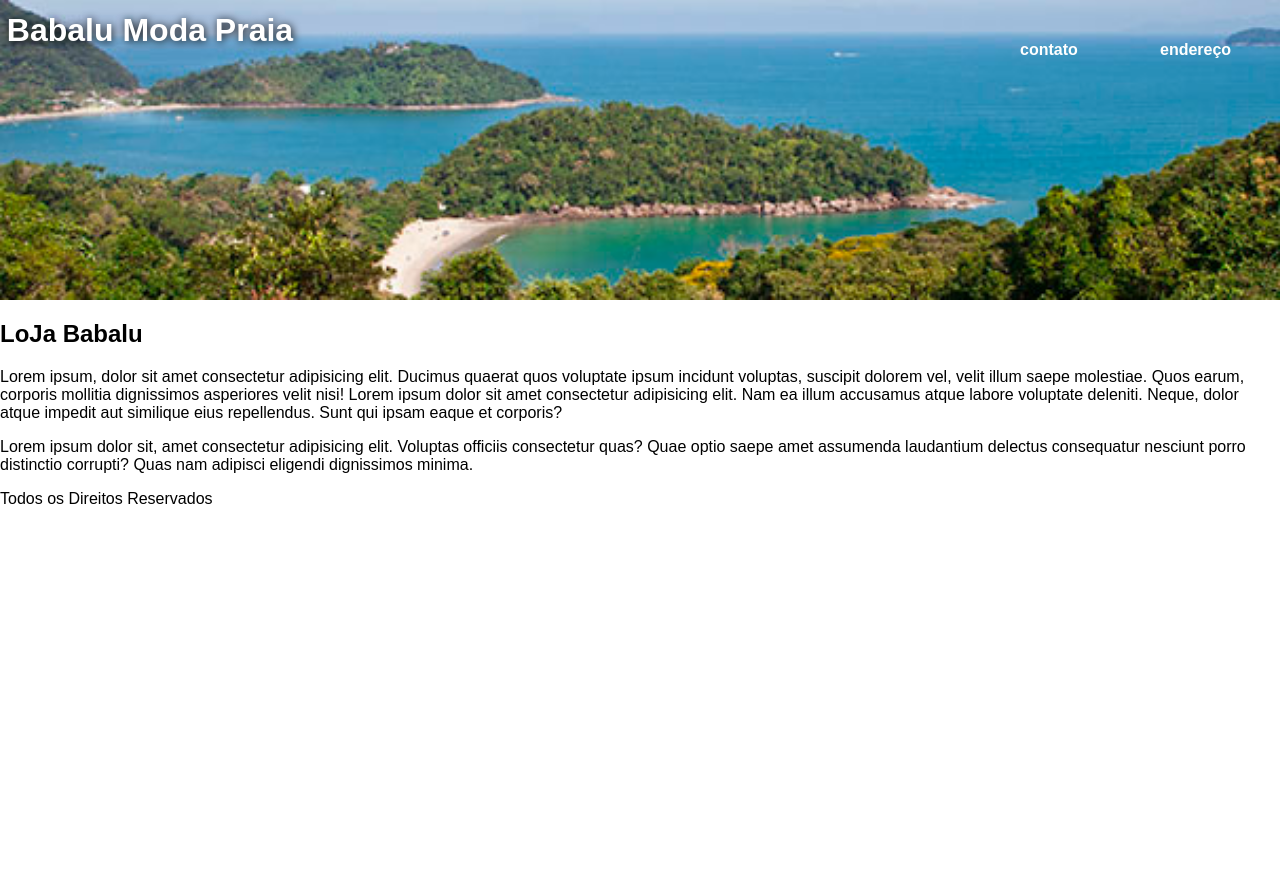
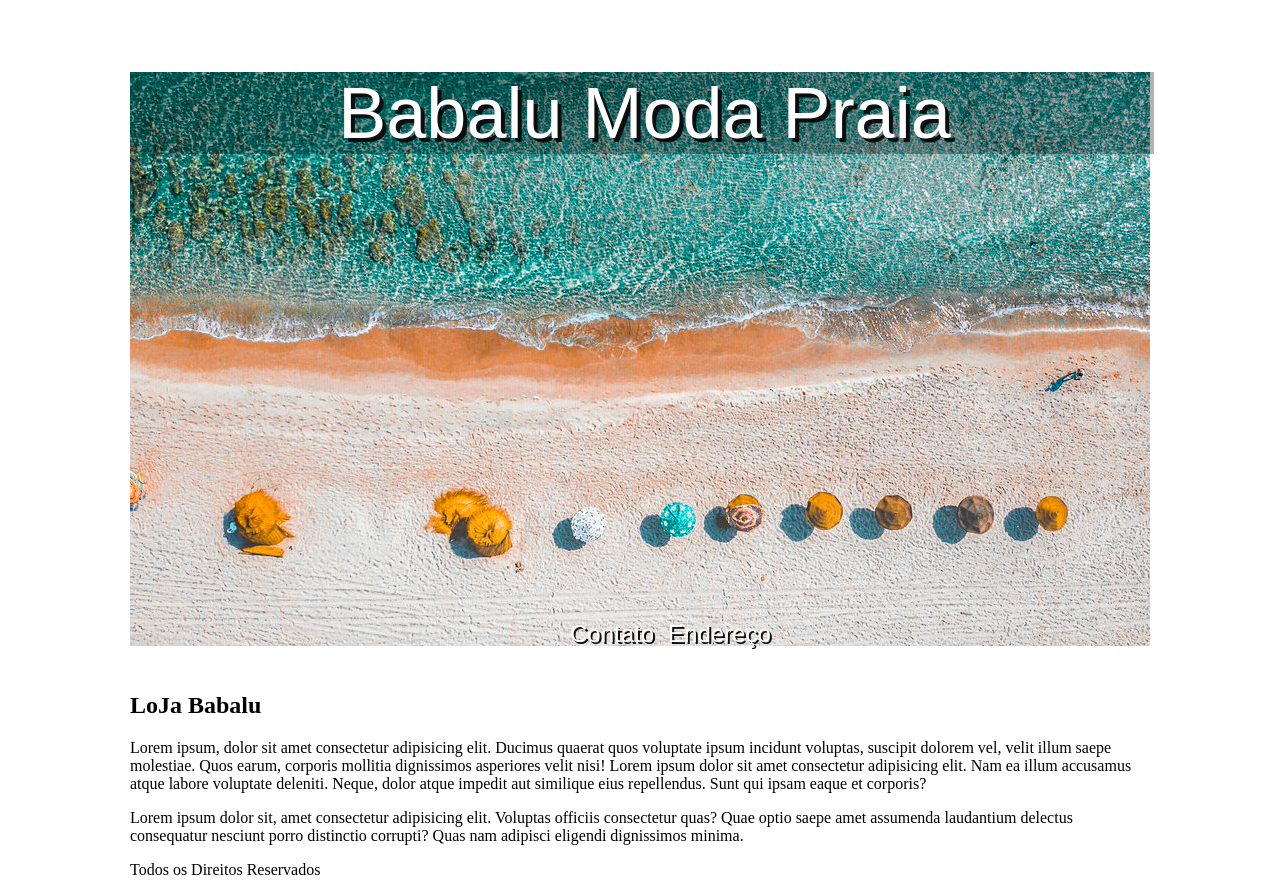
Before and after one commit to brunocorbetta/Site-Babalu, a plain HTML site: page Lojababalu.html in a window 1280 px wide. Before the commit the page ends 800 px from the top, so only its background shows below. Drawn offline with Linux system fonts and the light colour scheme.

Commit message:
testando
testando e aprendendo varias coisas

```diff
--- a/Lojababalu.html
+++ b/Lojababalu.html
@@ -7,15 +7,16 @@
     <link rel="stylesheet" href="style.css">
 </head>
 <body>
-
-    <header>
-        <div class="header-border">
-            <div id="logo">Babalu Moda Praia</div>
-            <nav class="menu">
-                <div>
+<div class="global">
+    <header class="header">
+        <div>
+            <div id="logo"><p>Babalu Moda Praia</p></div>
+          <!--  <div id="mapa"> <iframe src="https://www.google.com/maps/embed?pb=!1m18!1m12!1m3!1d3659.14107337587!2d-45.15838208447714!3d-23.49142766489975!2m3!1f0!2f0!3f0!3m2!1i1024!2i768!4f13.1!3m3!1m2!1s0x94cd5a717ced5363%3A0xdfddd90c76682d98!2sLoja%20Babalu%20-%20Artigos%20De%20Praia!5e0!3m2!1spt-BR!2sbr!4v1595376410949!5m2!1spt-BR!2sbr" width="200" height="150" frameborder="0" style="border:0;" allowfullscreen="" aria-hidden="false" tabindex="0"></iframe></div>-->
+            <nav >
+                <div class="menu">
                     <ul>
-                        <a href="Lojababalu.html"><li>contato</li></a>
-                        <a href="Lojababalu.html"><li>endereço</li></a>
+                        <li><a href="">Contato</a></li>
+                        <li><a href="">Endereço</a></li>
                     </ul>
                 </div>
             </nav>
@@ -41,6 +42,6 @@
     <footer>
         <p>Todos os Direitos Reservados </p>
     </footer>
-
+</div>
 </body>
 </html>
--- a/style.css
+++ b/style.css
@@ -1,66 +1,57 @@
-*{
-    box-sizing: border-box;
-    font-family: Arial, Helvetica, sans-serif;
-}
-
-body{
-    margin: 0;
-    padding: 0;
+.global{
+    width: 1020px;
+    margin: auto;
 }
 
 
-header{
-    background-image: url(baner3.png);
+.header{
+    background-image: url(/praia.png);
     background-repeat: no-repeat;
-    background-size: cover;
-    background-position: bottom;
+    width: 1024px;
+    height: 600px;
     position: relative;
-    min-height: 300px;
+
 }
 
-header #logo{
-    width: 300px;
-    color: #fff;
-    line-height: 60px;
+#logo{
+
+    margin:auto;
+    background-color: rgba(0, 0, 0, 0.3);
+
+}
+
+#logo p{
+    font-size: 72px;
+    color: rgb(255, 255, 255);
+    font-family: Arial, Helvetica, sans-serif;
+    padding-left: 5px;
+    text-shadow:  4px 4px rgb(14, 13, 13) ;
     text-align: center;
-    font-size: 2em;
-    font-weight: bold;
-    text-shadow: #000 1px 1px 8px;
-    }
+}
 
-    header .header-border{
-        display: flex;
+#mapa{
+    position: absolute;
+    bottom: 0;
+    right: 0;
+}
 
-    }
+.menu{
+    position:absolute;
+    bottom: 8px;
+    left: 400px;
 
-    .menu{
-        flex: 1;
-    }
+}
 
-     .menu ul{
-        display: flex;
-        justify-content: flex-end;
-        list-style: none;
-        padding: 0;
-    }
+.menu li{
+    display: inline-block;
+    margin-right: 10px;
 
-     .menu li{
-        min-width: 100px;
-        line-height: 28px;
-    }
+}
 
-     .menu a{
-        color: #fff;
-        text-decoration: none;
-        font-weight: bold;
-        padding: 20px;
-    }
-
-    .container{
-        display: flex;
-        background-repeat: no-repeat;
-        background-size: cover;
-        background-position: bottom;
-        position: relative;
-        width: 100px;
-    }
+.menu a{
+    text-decoration: none;
+    font-family: Arial, Helvetica, sans-serif;
+    color: white;
+    font-size: 24px;
+    text-shadow: 2px 2px rgb(14, 13, 13);
+}
```
Also changed, not shown: baner.jpg, banertop.png (added), praia.png (added).
